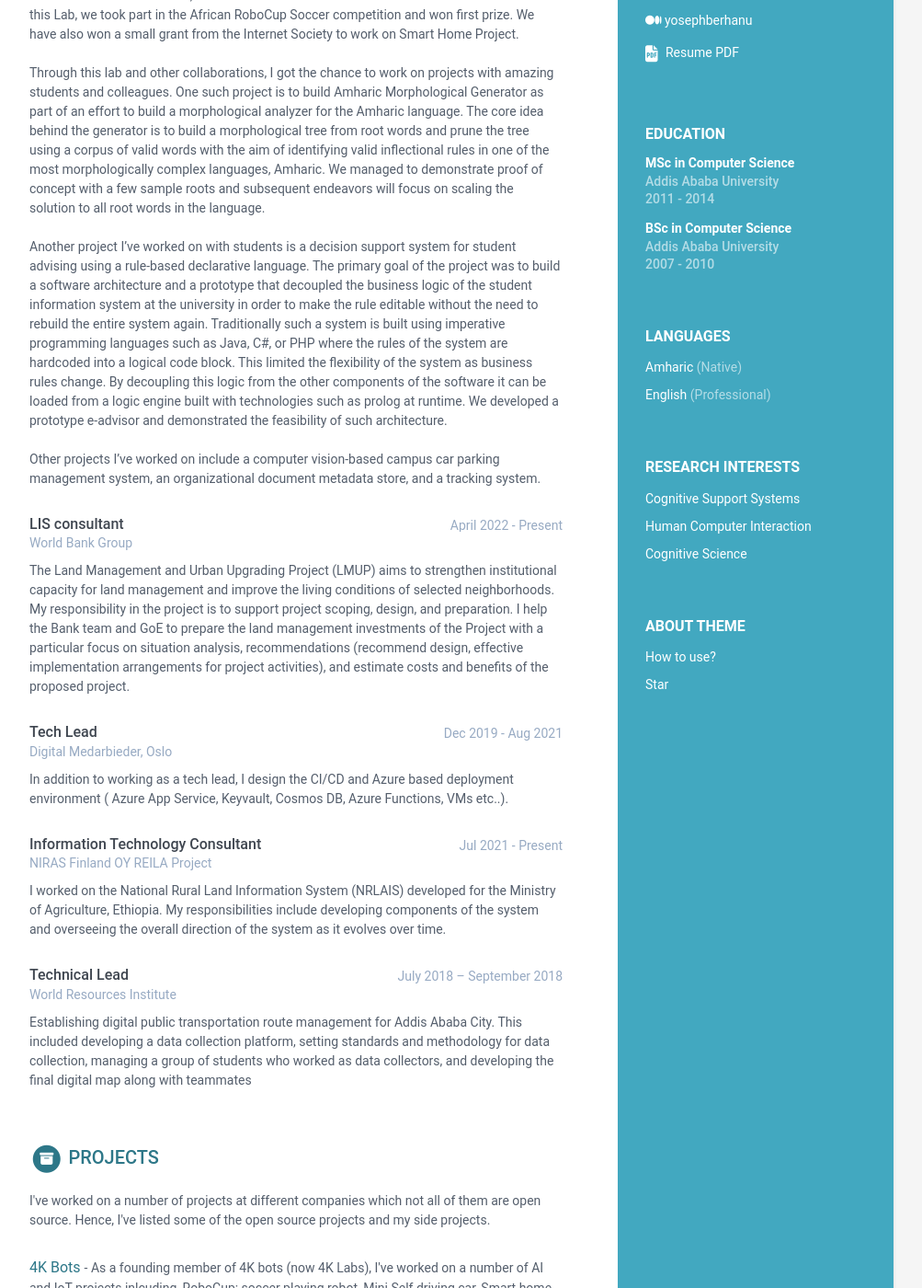
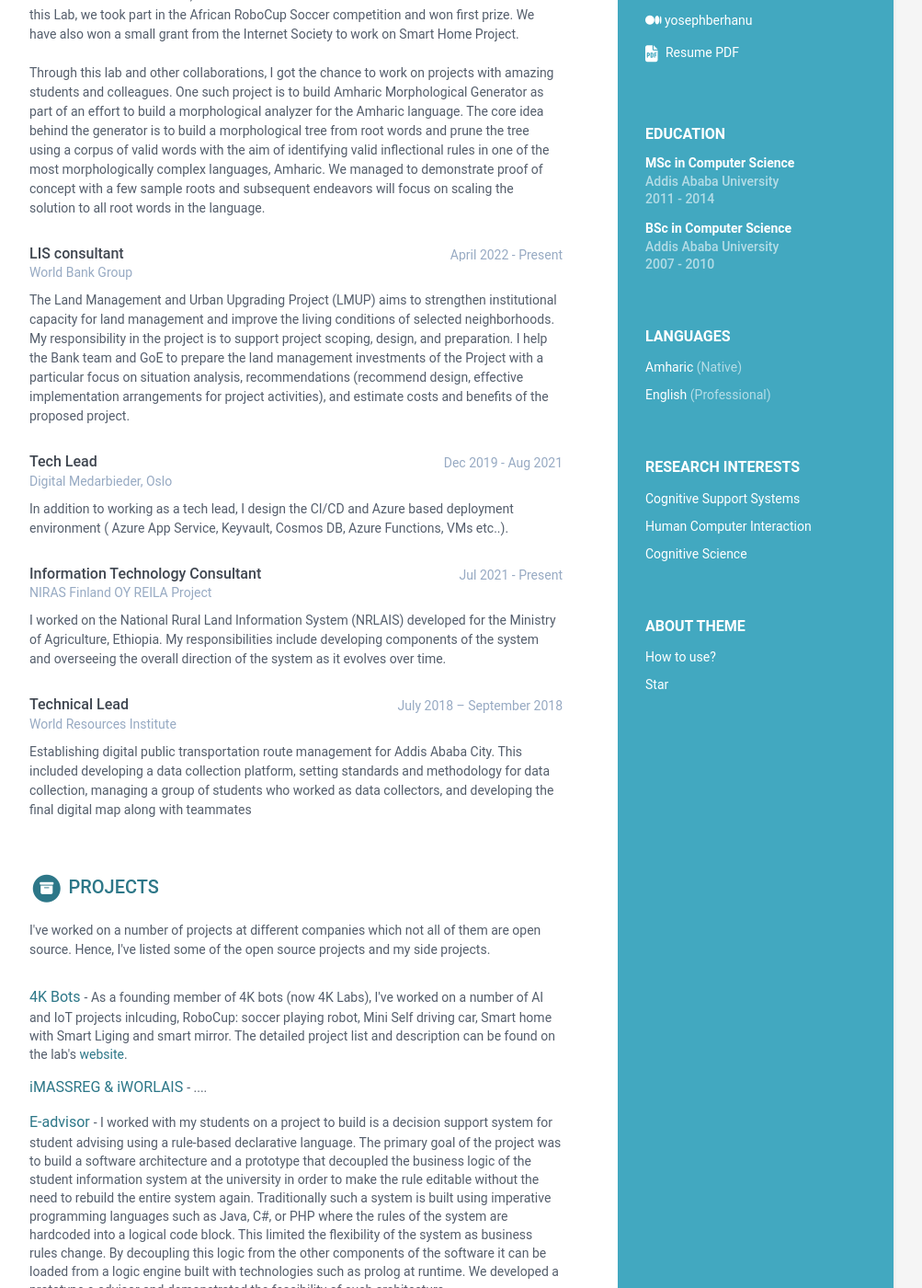
Before and after one commit to yosephberhanu/yosephberhanu.github.io, a Jekyll site: the page built from index.html, in a window 1280 px wide and 1400 px high, scrolled down 525 px. Shown: the whole window at 92% size, without its empty margins (168-1171 px from the left). Built offline with Jekyll 4.4.1, drawn with Linux system fonts in a browser that asks for light colours; part of the change alters nothing that is shown; some of the changed text lies outside the part shown.

Commit message:
Updates dates for AAU experience

```diff
--- a/_data/data.yml
+++ b/_data/data.yml
@@ -83,8 +83,8 @@ education:
 experiences:
   title: Experiences
   info:
-    - role: Graduate Assistant - Assistant Lecturer - Lecturer
-      time: 2010 - Present
+    - role: Graduate Assistant, Assistant Lecturer, Lecturer
+      time: (2010 - 2011), (2011 - 2014), (2014 - current)
       company: Department of Computer Science, Addis Ababa University, Ethiopia
       details: |
         <b>Courses Thought</b>: Introduction to Computer Science, Introduction to Programming, Advanced Programming in Unix Environment, Data Structures and Analysis of Algorithms, Theory of Algorithms, Object-Oriented Programming, Database Management Systems, High-Performance Computing.
@@ -94,12 +94,7 @@ experiences:
         <br />
         <br />
         Through this lab and other collaborations, I got the chance to work on projects with amazing students and colleagues. One such project is to build Amharic Morphological Generator as part of an effort to build a morphological analyzer for the Amharic language. The core idea behind the generator is to build a morphological tree from root words and prune the tree using a corpus of valid words with the aim of identifying valid inflectional rules in one of the most morphologically complex languages, Amharic. We managed to demonstrate proof of concept with a few sample roots and subsequent endeavors will focus on scaling the solution to all root words in the language.
-        <br />
-        <br />
-        Another project I've worked on with students is a decision support system for student advising using a rule-based declarative language. The primary goal of the project was to build a software architecture and a prototype that decoupled the business logic of the student information system at the university in order to make the rule editable without the need to rebuild the entire system again. Traditionally such a system is built using imperative programming languages such as Java, C#, or PHP where the rules of the system are hardcoded into a logical code block. This limited the flexibility of the system as business rules change. By decoupling this logic from the other components of the software it can be loaded from a logic engine built with technologies such as prolog at runtime. We developed a prototype e-advisor and demonstrated the feasibility of such architecture.
-        <br />
-        <br />
-        Other projects I've worked on include a computer vision-based campus car parking management system, an organizational document metadata store, and a tracking system.
+
     - role: LIS consultant
       time: April 2022 - Present
       company: World Bank Group
@@ -128,11 +123,13 @@ projects:
     - title: 4K Bots
       link: 'http://4kbots.com'
       tagline: "As a founding member of 4K bots (now 4K Labs), I've worked on a number of AI and IoT projects inlcuding, RoboCup: soccer playing robot, Mini Self driving car, Smart home with Smart Liging and smart mirror. The detailed project list and description can be found on the lab's <a href='http://4kbots.com'>website</a>."
-
     - title: iMASSREG & iWORLAIS
       link: '#'
       tagline: '....'
-
+    - title: E-advisor
+      tagline: 'I worked with my students on a project to build is a decision support system for student advising using a rule-based declarative language. The primary goal of the project was to build a software architecture and a prototype that decoupled the business logic of the student information system at the university in order to make the rule editable without the need to rebuild the entire system again. Traditionally such a system is built using imperative programming languages such as Java, C#, or PHP where the rules of the system are hardcoded into a logical code block. This limited the flexibility of the system as business rules change. By decoupling this logic from the other components of the software it can be loaded from a logic engine built with technologies such as prolog at runtime. We developed a prototype e-advisor and demonstrated the feasibility of such architecture.'
+    - title: Others
+      tagline: Other projects I've worked on include a computer vision-based campus car parking management system, an organizational document metadata store, and a tracking system.
 # publications:
 #   title: Publications
 #   intro: |
```
